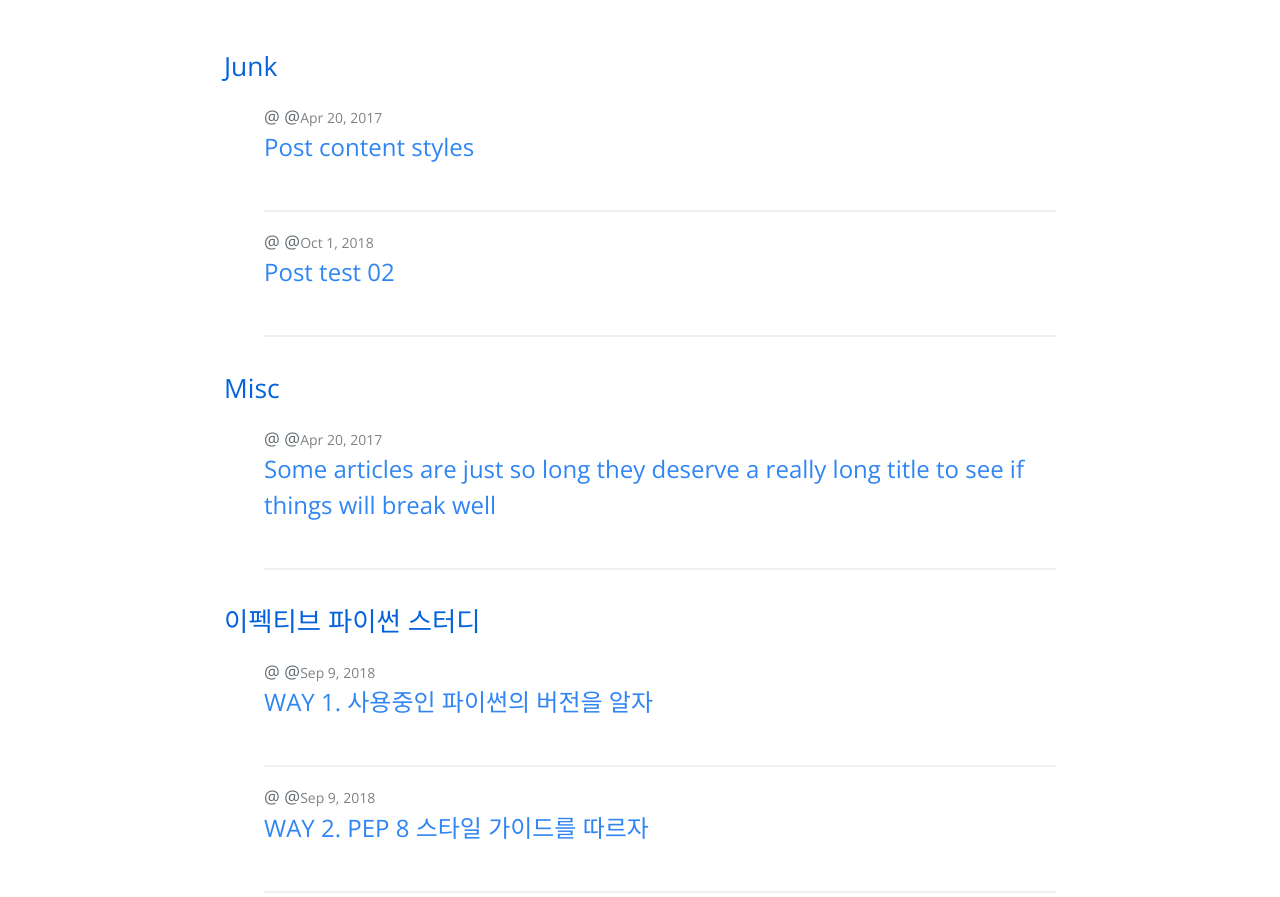
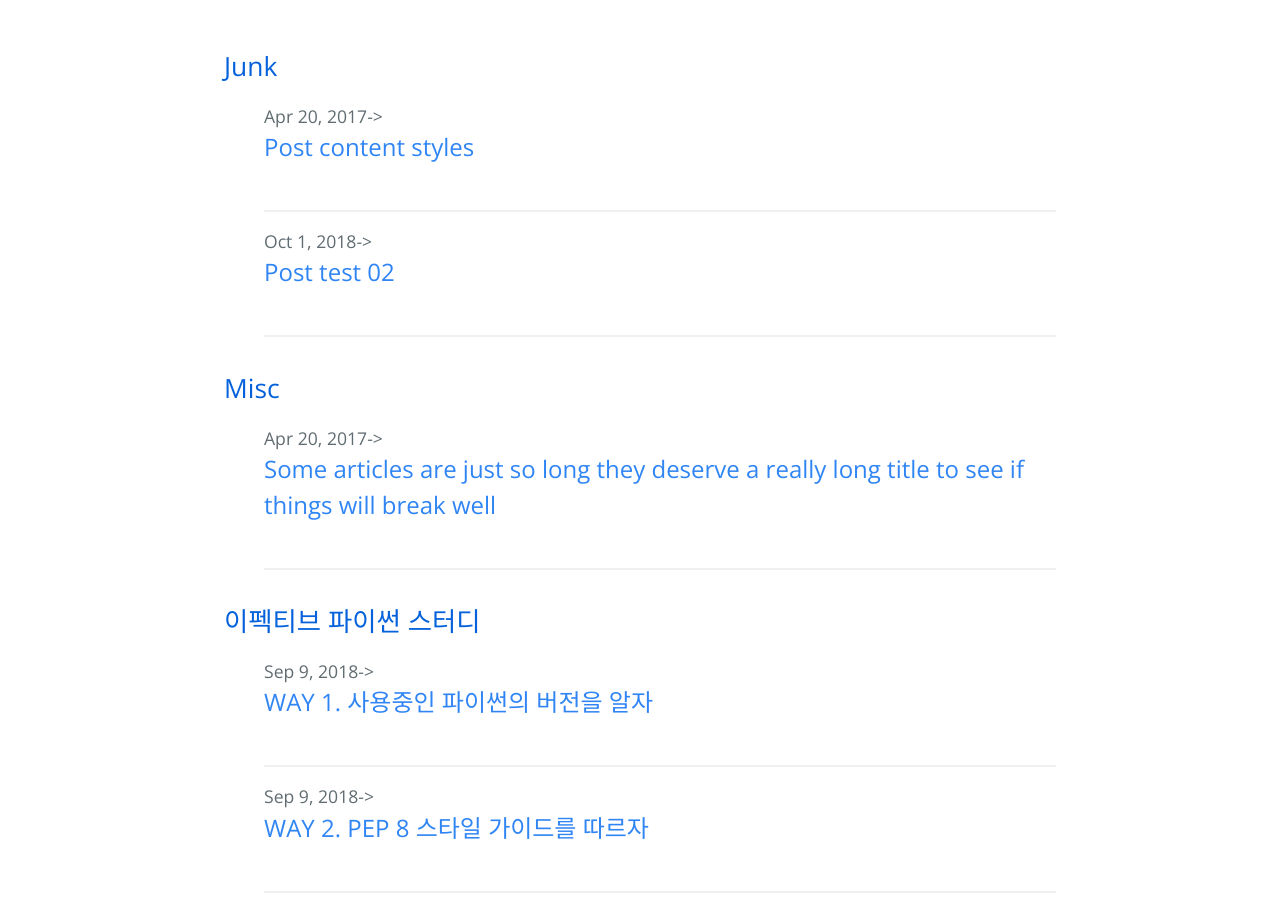
Before and after one commit to hcnoh/hcnoh.github.io, a Jekyll site: the page built from category.md, in a window 1280 px wide. Shown: the part 327-1224 px from the top of the page. Built offline with Jekyll 4.4.1, drawn with Linux system fonts in a browser that asks for light colours.

Commit message:
Update category.html

```diff
--- a/_layouts/category.html
+++ b/_layouts/category.html
@@ -12,8 +12,8 @@ layout: default
 
       <li>
 
-        @{% assign date_format = site.cayman-blog.date_format | default: "%b %-d, %Y" %}
-        @<span class="post-meta">{{ post.date | date: date_format }}</span>
+        <!-{% assign date_format = site.cayman-blog.date_format | default: "%b %-d, %Y" %}->
+        <!-<span class="post-meta">{{ post.date | date: date_format }}</span>->
 
         <h2>
           <a class="post-link" href="{{ post.url | relative_url }}" title="{{ post.title }}">{{ post.title | escape }}</a>
```
